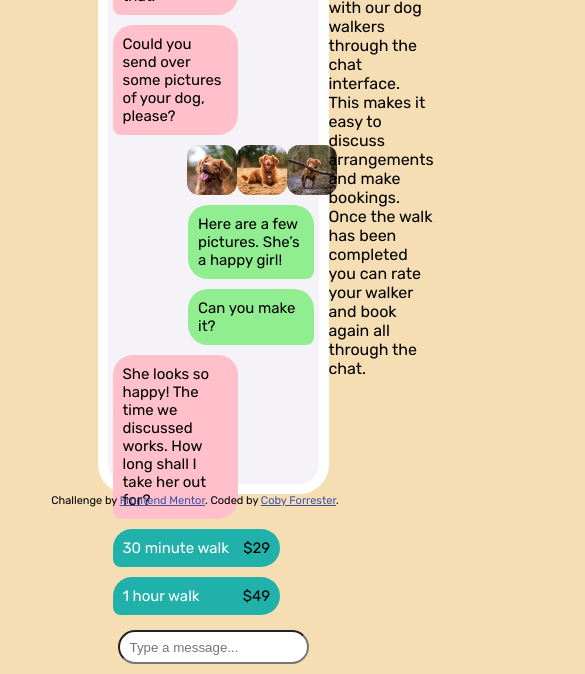
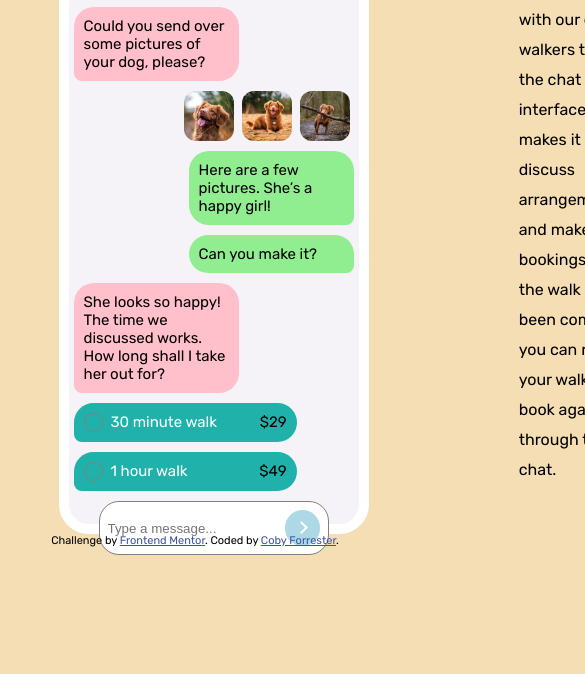
Before and after one commit to cobyforrester/css-challenges, a plain HTML site: page chat-app-illustration/index.html in a window 390 px wide. Shown: the part 215-889 px from the top of the page, 585 px wide, since content can reach past the window. After the commit the page ends 844 px from the top, so only its background shows below. Drawn offline with Linux system fonts and the light colour scheme.

Commit message:
phone and text layout-chatapp

```diff
--- a/chat-app-illustration/index.html
+++ b/chat-app-illustration/index.html
@@ -50,9 +50,9 @@
             Could you send over some pictures of your dog, please?
           </p>
           <div class="dog-images">
-            <img src="./images/dog-image-1.jpg" alt="">
-            <img src="./images/dog-image-2.jpg" alt="">
-            <img src="./images/dog-image-3.jpg" alt="">
+            <img src="./images/dog-image-1.jpg" alt="" />
+            <img src="./images/dog-image-2.jpg" alt="" />
+            <img src="./images/dog-image-3.jpg" alt="" />
           </div>
           <p class="white-background-msg">
             Here are a few pictures. She’s a happy girl!
@@ -63,21 +63,25 @@
             take her out for?
           </p>
           <p class="event-msg">
+            <span></span>
             <span> 30 minute walk </span>
             <span> $29 </span>
           </p>
 
           <p class="event-msg">
+            <span></span>
             <span> 1 hour walk </span>
             <span> $49 </span>
           </p>
-          <input placeholder="Type a message..." type="text" class="msg-input"></input>
-
+          <form class="msg-input">
+            <input placeholder="Type a message..." type="text" />
+            <button><span></span></button>
+          </form>
         </div>
       </div>
 
       <div class="simple-booking">
-        <p>Simple booking</p>
+        <h1>Simple booking</h1>
 
         <p>
           Stay in touch with our dog walkers through the chat interface. This
--- a/chat-app-illustration/styles/styles.scss
+++ b/chat-app-illustration/styles/styles.scss
@@ -15,8 +15,8 @@ body {
 
 // ######## Phone ########
 //General
-$phone-height: 650px;
-$phone-width: 500px;
+$phone-height: 690px;
+$phone-width: 400px;
 $phone-border-radius: 30px;
 $phone-border: 10px white solid;
 // Phone white top
@@ -28,14 +28,18 @@ $border-radius-msg-standard: 20px;
 $border-radius-msg-less: 8px;
 $msg-margin: 5px;
 
+// ###### Simple Booking #######
+$simple-booking-width: 500px;
+
 // ============== MIXINS ====================
 
 .dynamic-content {
   display: flex;
   flex-wrap: nowrap;
   flex-direction: row;
-  margin: 10% auto auto auto;
-  width: 50%;
+  margin: 10% auto auto 15%;
+
+  // PHONE SECTION
   .phone {
     background-color: hsl(270, 20%, 96%);
     width: $phone-width;
@@ -134,7 +138,20 @@ $msg-margin: 5px;
         margin: $msg-margin;
         margin-right: auto;
         width: 70%;
+
+        // for circle in event msg
         & > span:first-child {
+          display: inline-block;
+          margin-left: right;
+          margin-right: 8px;
+          height: 17px;
+          width: 17px;
+          background-color: transparent;
+          border: 1px grey solid;
+          border-radius: 50%;
+        }
+        // walk time
+        & > span:nth-child(2) {
           color: white;
           display: inline-block;
           margin-left: right;
@@ -146,19 +163,56 @@ $msg-margin: 5px;
         }
       }
       .msg-input {
-        margin: 10px;
-        border-radius: 20px;
-        height: 30px;
-        padding-left: 10px;
-        &:focus{
-          outline: none;
-      }
+
+          /* This bit sets up the horizontal layout */
+          display:flex;
+          flex-direction:row;
+          border:1px solid grey;
+          background-color: white;
+          border-radius: 20px;
+          padding:8px;
+          margin: 5px 30px 5px 30px;
+          & > input {
+            flex-grow:2;
+            border:none;
+            &:focus{
+              outline: none;
+          }
+        }
+        & > button {
+          border: none;
+          background:lightblue;
+          color:white;
+          border-radius: 100px;
+          & > span {
+              width: .09em;
+              height: .09em;
+              border: solid white;
+              border-width: 0 .15em .15em 0;
+              display: inline-block;
+              padding: 3px;
+              margin: 13px 14px 11px 12px;
+              transform: rotate(-45deg);
+          }
+          &:focus{
+            outline: none;
+        }
+        }
       }
     }
   }
+
+  // SIMPLE BOOKING SECTION
   .simple-booking {
-    flex-basis: 100%;
-    margin: auto;
+
+    margin: auto auto auto 150px;
+    width: $simple-booking-width;
+    & > h1 {
+      margin-bottom: 25px;
+    }
+    & > p {
+      line-height: 30px;
+    }
   }
 
 }
```
Also changed, not shown: chat-app-illustration/styles/styles.css, 1 other file.
